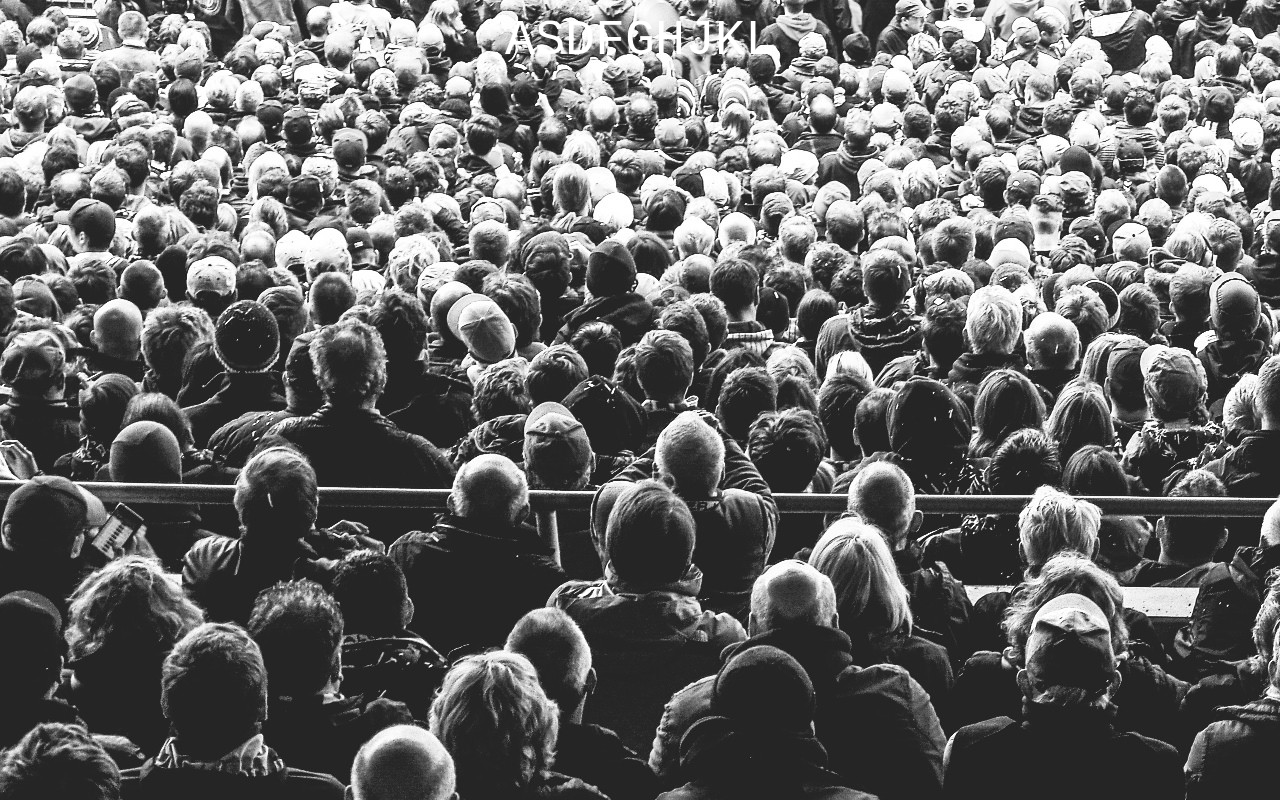
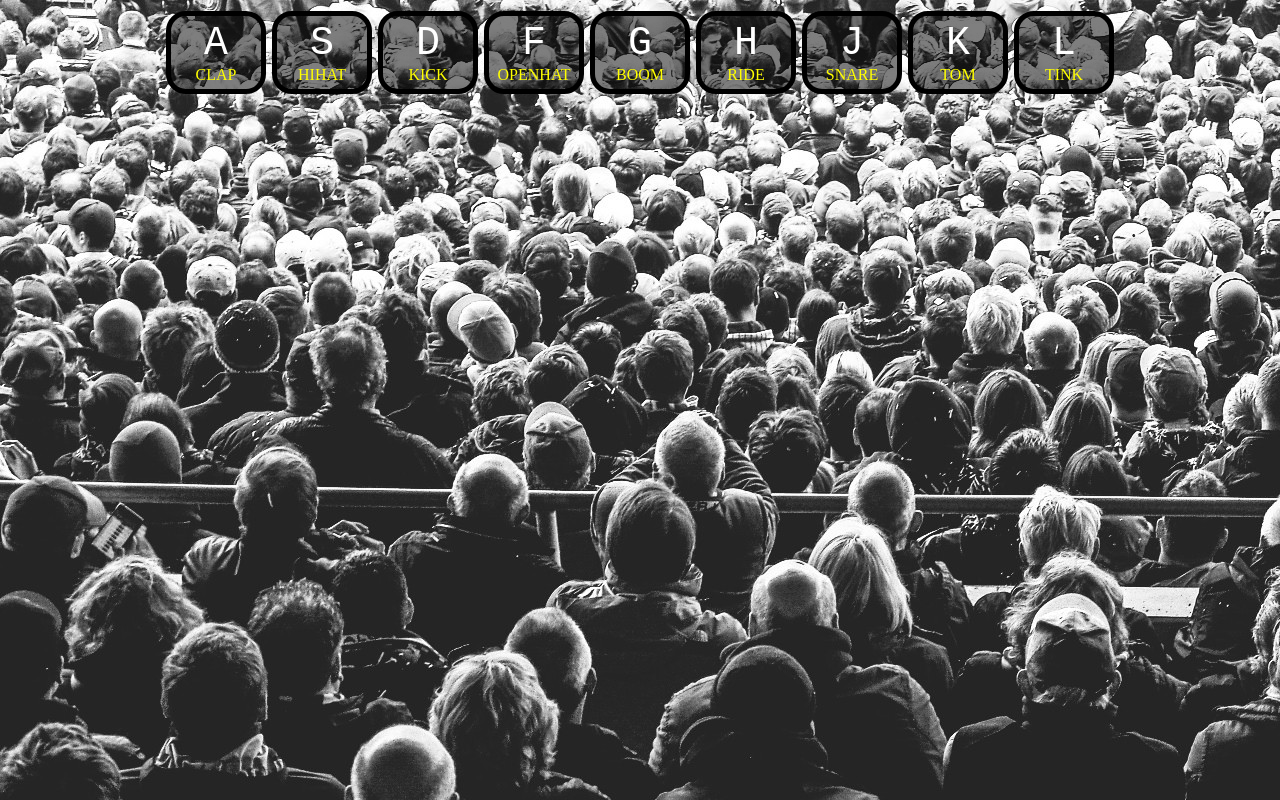
Before and after one commit to Vagyasri/Drum-Kit, a website built with webpack: page src/index.html in a window 1280 px wide. Built offline with nearby package versions, Linux system fonts and the light colour scheme.

Commit message:
Add datakeys

```diff
--- a/src/index.html
+++ b/src/index.html
@@ -7,33 +7,42 @@
     <title>Drum-kit</title>
 </head>
 <body>
-    <div class="notes-container">
-        <div class="note">
+    <div data-key="" class="notes-container">
+        <div data-key="65" class="note">
             <kbd>a</kbd>
+            <span class="sound">clap</span>
         </div>
-        <div class="note">
+        <div data-key="83" class="note">
             <kbd>s</kbd>
+            <span class="sound">hihat</span>
         </div>
-        <div class="note">
+        <div data-key="68" class="note">
             <kbd>d</kbd>
+            <span class="sound">kick</span>
         </div>
-        <div class="note">
+        <div data-key="70" class="note">
             <kbd>f</kbd>
+            <span class="sound">openhat</span>
         </div>
-        <div class="note">
+        <div data-key="71" class="note">
             <kbd>g</kbd>
+            <span class="sound">boom</span>
         </div>
-        <div class="note">
+        <div data-key="72" class="note">
             <kbd>h</kbd>
+            <span class="sound">ride</span>
         </div>
-        <div class="note">
+        <div data-key="74" class="note">
             <kbd>j</kbd>
+            <span class="sound">snare</span>
         </div>
-        <div class="note">
+        <div data-key="75" class="note">
             <kbd>k</kbd>
+            <span class="sound">tom</span>
         </div>
-        <div class="note">
+        <div data-key="76" class="note">
             <kbd>l</kbd>
+            <span class="sound">tink</span>
         </div>
     </div>
 </body>
--- a/src/style.css
+++ b/src/style.css
@@ -5,12 +5,24 @@ body {
 .notes-container {
   color: white;
   display: flex;
-  text-align: center;
   justify-content: center;
   text-transform: uppercase;
-  font-size: 50px;
+  font-size: 40px;
 }
 
 .note {
+  display: flex;
+  flex-direction: column;
+  align-items: center;
+  border: 5px solid black;
+  border-radius: 20px;
+  margin: 3px;
+  padding: 5px;
+  background: rgba(0, 0, 0, 0.5);
+  width: 80px;
+}
 
+.sound {
+  font-size: 1rem;
+  color: yellow;
 }
```
